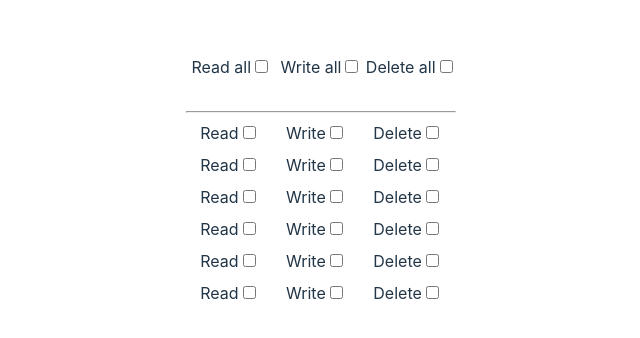
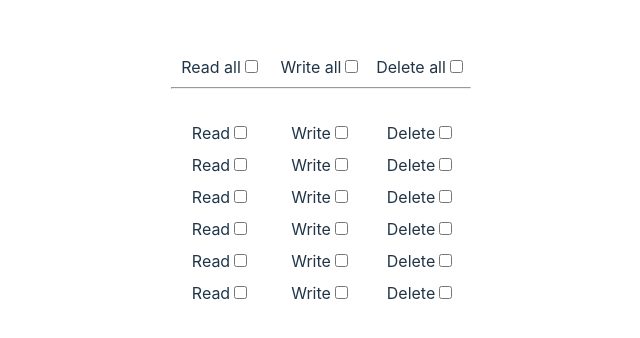
Before and after one commit to omarBaldi/permission-checkboxes, a React (Vite) app: page / in a window 1280 px wide. Shown: the part 216-554 px from the top of the page, without its empty margins (319-959 px from the left). Built offline with nearby package versions, Linux system fonts and the light colour scheme.

Commit message:
Handled case to update all delete checkboxes on delete all checkbox click

```diff
--- a/src/App.tsx
+++ b/src/App.tsx
@@ -83,7 +83,14 @@ function App() {
       setMainState((prevMainState) => {
         const updatedMainState = new Map(
           [...prevMainState].map(([rowId, checkboxes]) => {
-            return [rowId, { ...checkboxes, [key]: updatedValue }];
+            const updatedCheckboxes =
+              key === 'delete'
+                ? Object.fromEntries(
+                    Object.entries(checkboxes).map(([key, _]) => [[key], updatedValue])
+                  )
+                : { ...checkboxes, [key]: updatedValue };
+
+            return [rowId, updatedCheckboxes];
           })
         );
 
@@ -99,12 +106,11 @@ function App() {
 
   return (
     <div className='App'>
-      <React.Fragment>
+      <div style={{ marginBottom: '2rem' }}>
         <div
           style={{
-            marginBottom: '2rem',
             display: 'grid',
-            gridTemplateColumns: 'repeat(3, 1fr)',
+            gridTemplateColumns: 'repeat(3, minmax(50px, 100px))',
           }}
         >
           <InputCheckbox
@@ -128,7 +134,7 @@ function App() {
         </div>
 
         <hr />
-      </React.Fragment>
+      </div>
 
       {[...mainState].map(([rowId, checkboxes]: [number, CheckboxesState], _: number) => {
         return (
@@ -137,7 +143,7 @@ function App() {
             style={{
               margin: '0.5rem 0',
               display: 'grid',
-              gridTemplateColumns: 'repeat(3, auto)',
+              gridTemplateColumns: 'repeat(3, minmax(50px, 100px))',
             }}
           >
             {Object.entries(checkboxes).map(([key, value], _: number) => {
```
